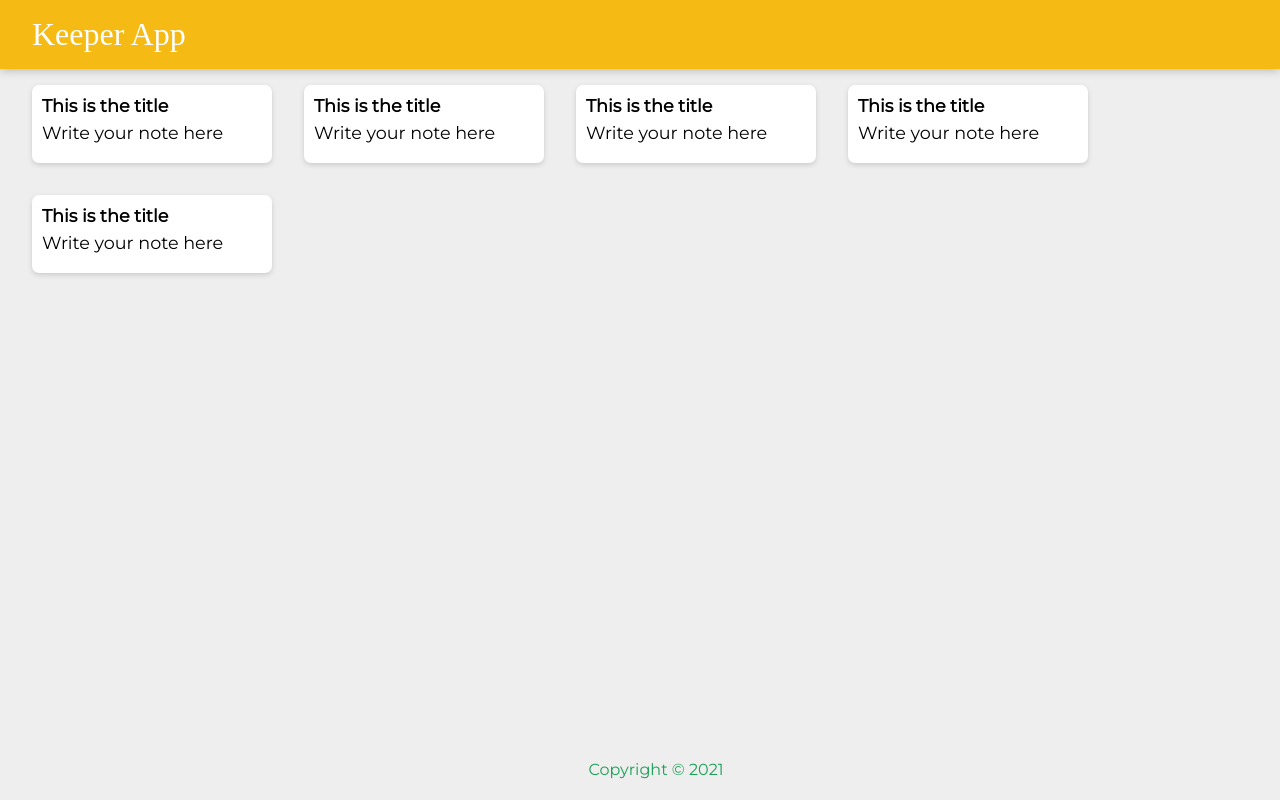
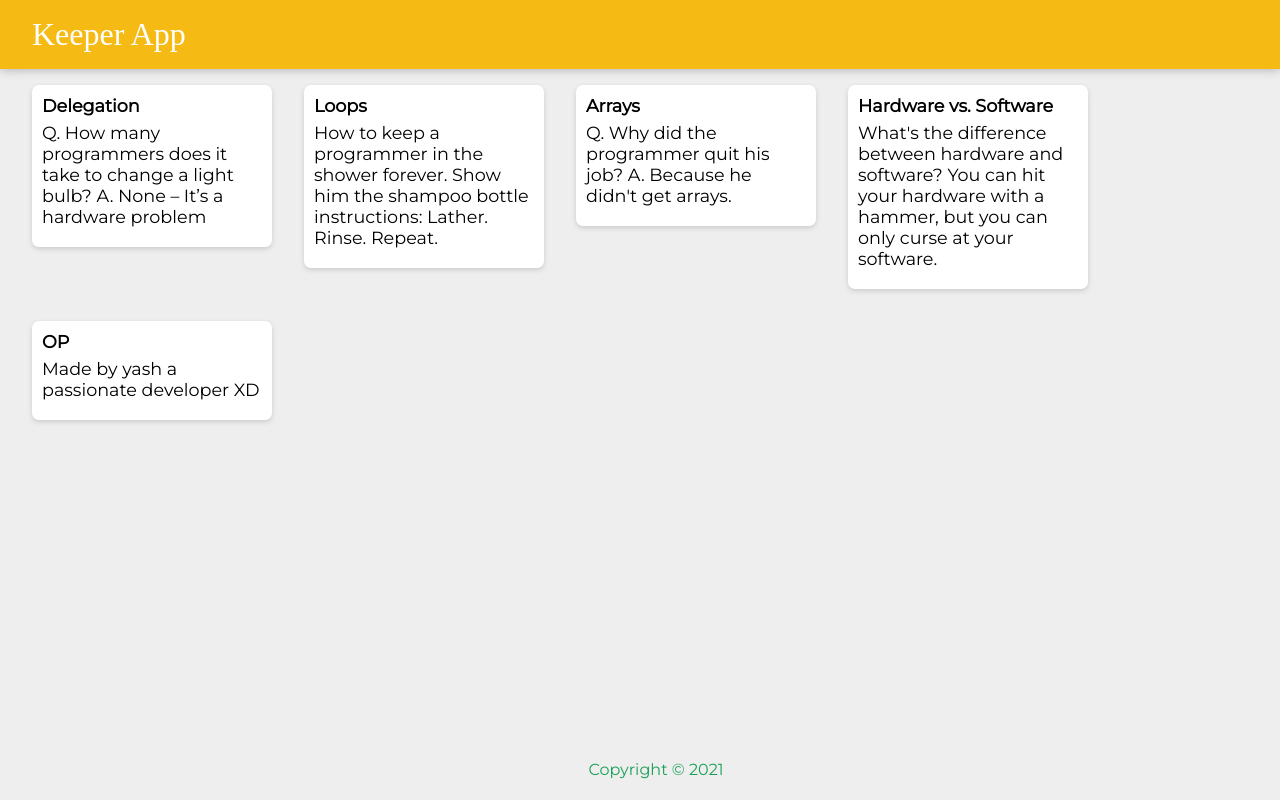
Before and after one commit to yyash01/react-portfolio, a React (Create React App) app: page / in a window 1280 px wide. Built offline with nearby package versions, Linux system fonts and the light colour scheme; a web font is replaced by a local one.

Commit message:
use props to create dynamic notes

```diff
--- a/src/components/Note.jsx
+++ b/src/components/Note.jsx
@@ -1,11 +1,11 @@
 import React from "react";
 
-function Note() {
+function Note(props) {
 
     return(
     <div className="note">
-        <h1>This is the title</h1>
-        <p>Write your note here</p>
+        <h1>{props.title}</h1>
+        <p>{props.description}</p>
     </div>
 
     );
```
